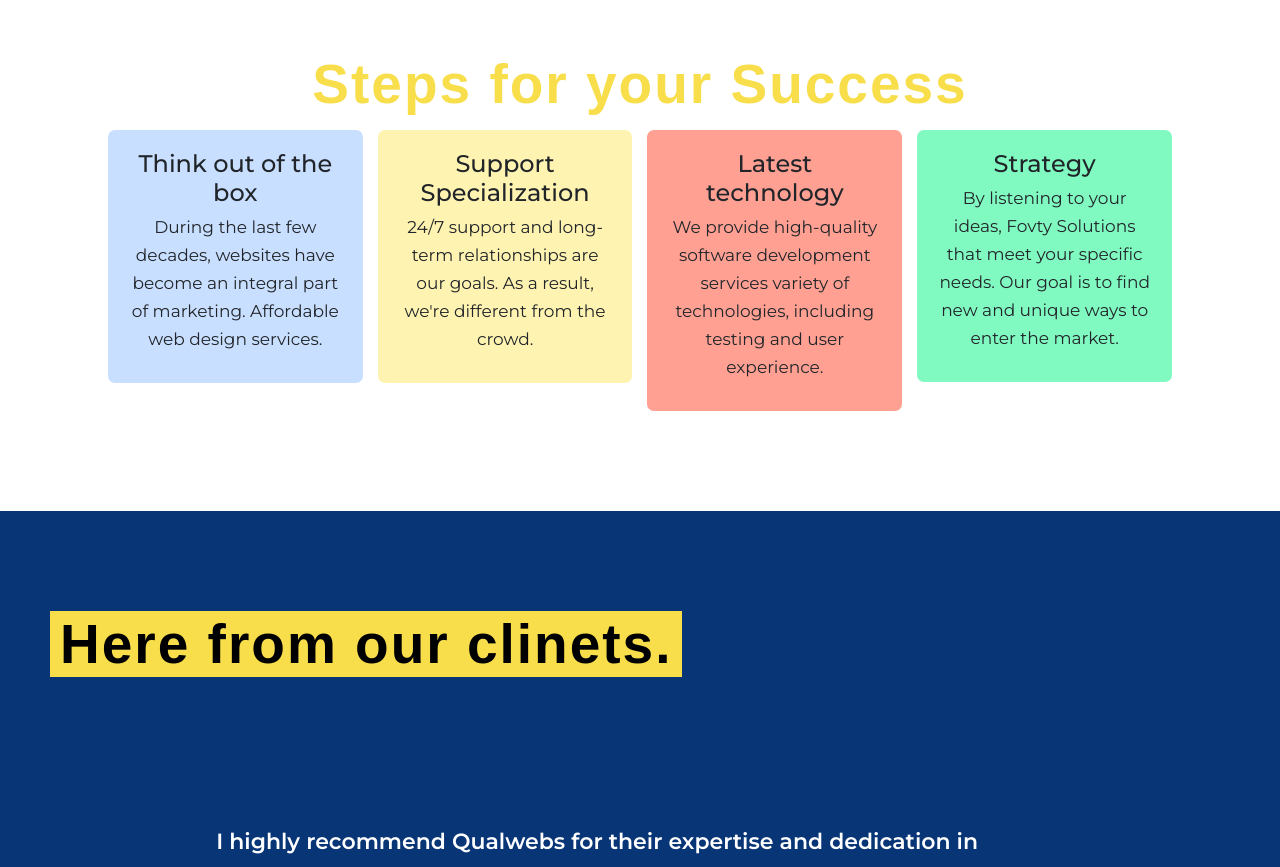
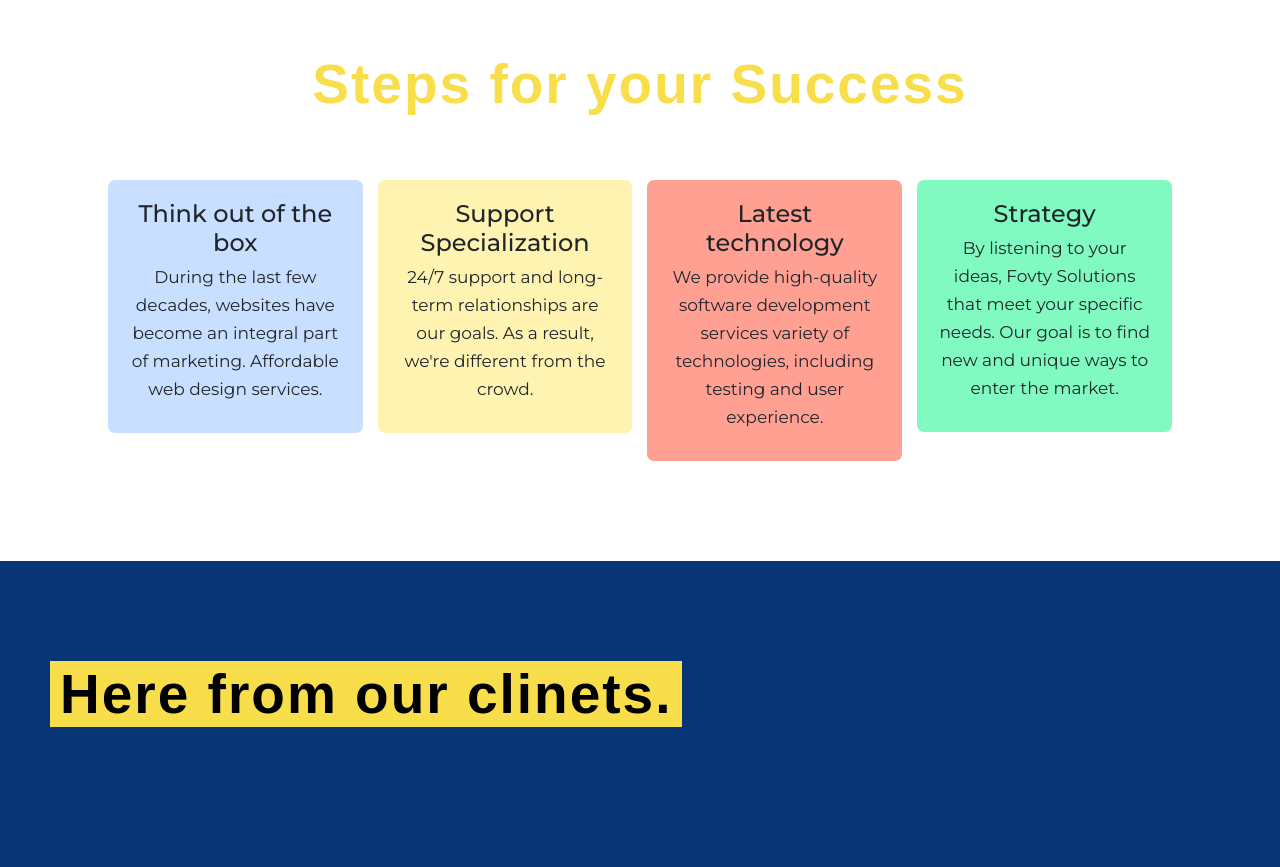
Before and after one commit to naveenshri1997/Company_Website, a React (Vite) app in the folder company_website/: page / in a window 1280 px wide. Shown: the part 2200-3067 px from the top of the page. Built offline with nearby package versions, Linux system fonts and the light colour scheme; a web font is replaced by a local one.

Commit message:
new update

```diff
--- a/company_website/src/components/Steps.jsx
+++ b/company_website/src/components/Steps.jsx
@@ -7,7 +7,7 @@ const Steps = () => {
                         <span className="londrina heading theme_color_two" style={{ fontWeight: 'bolder ', background: 'white', padding: '0px 10px' }}>
                         Steps for your Success</span>
 
-                        <div className="row">
+                        <div className="row " style={{marginTop:'50px'}}>
                             <div className="col-lg-3">
                                 <div className="card card1">
                                     <h3 className="card_heading">Think out of the box</h3>
```
